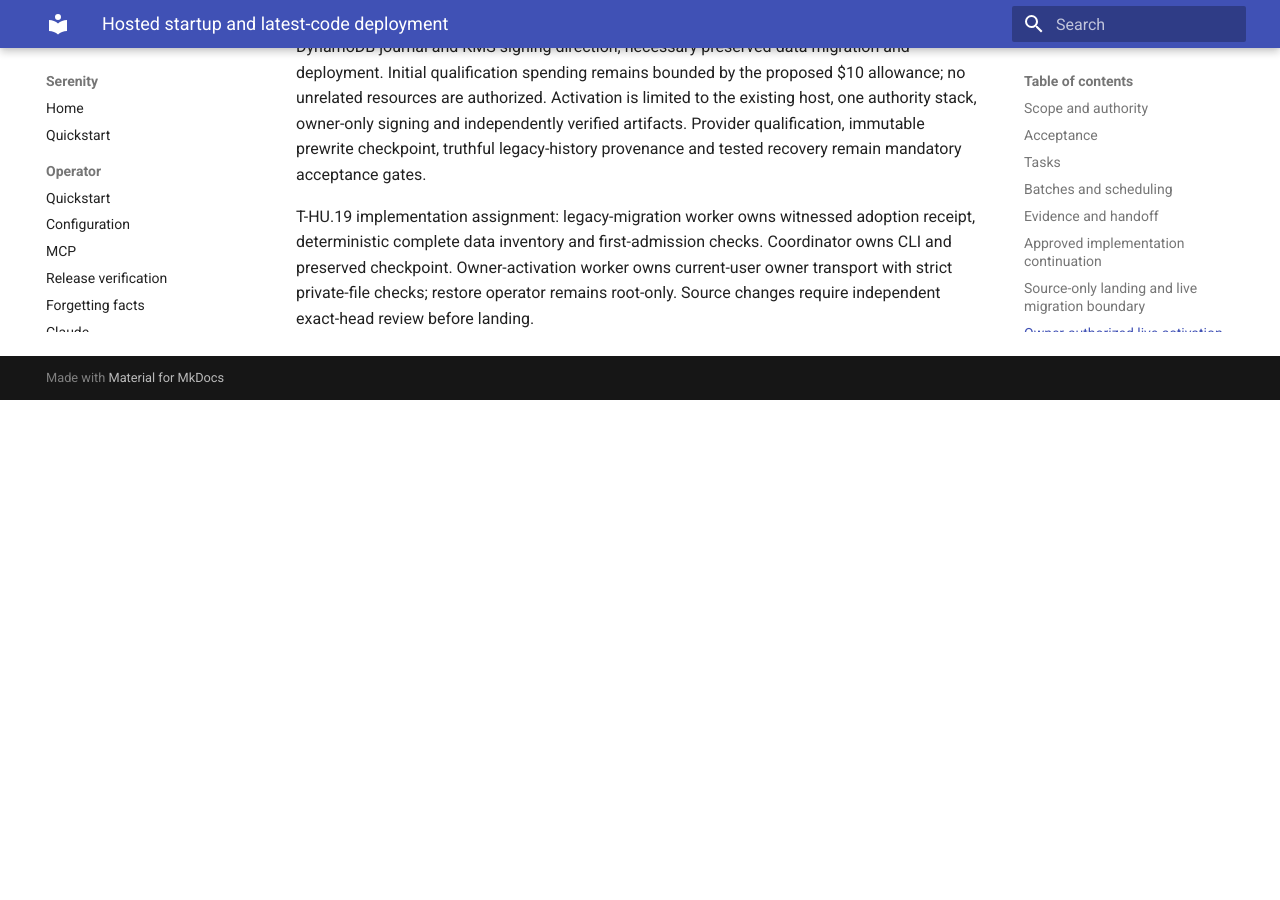
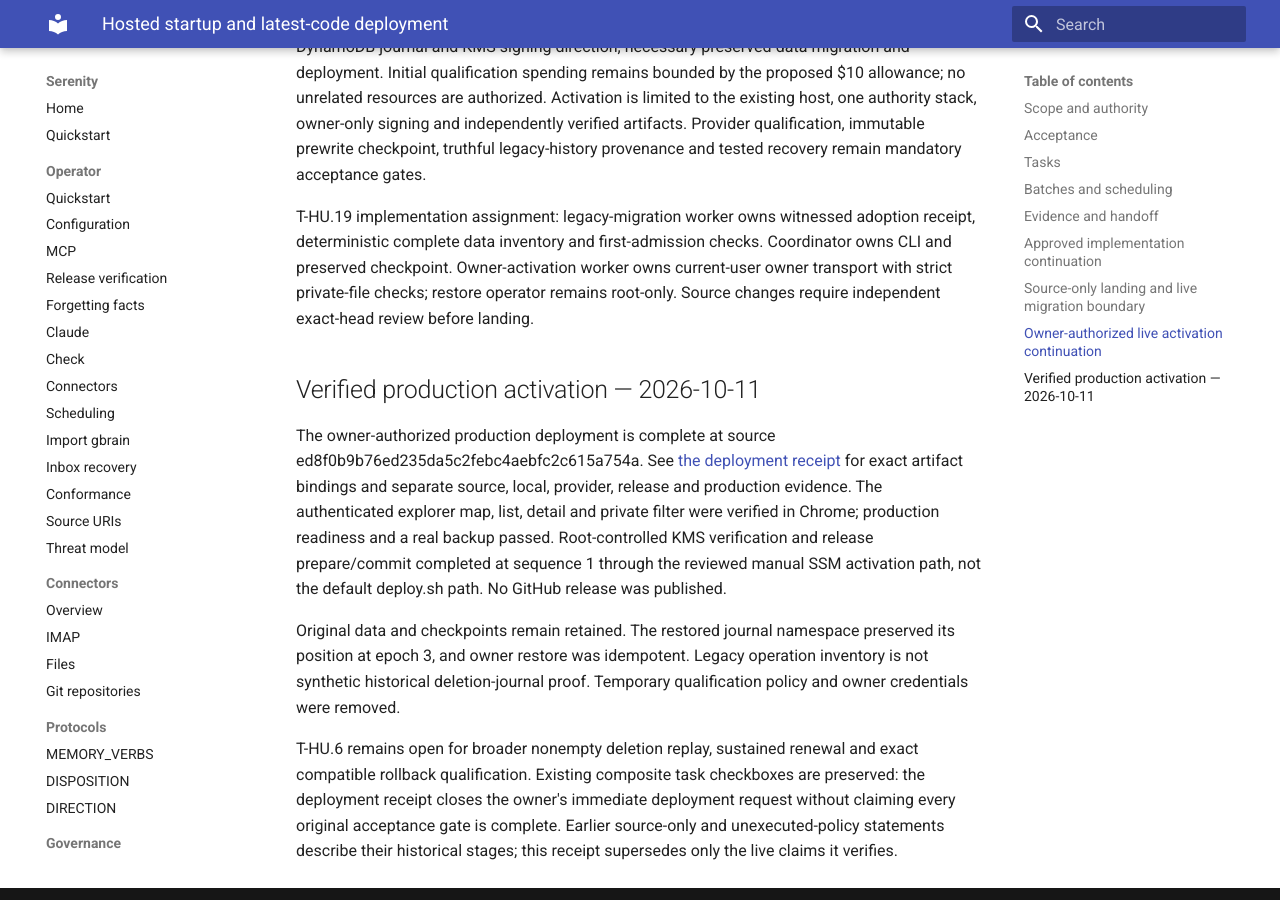
Before and after one commit to sirerun/serenity, an MkDocs documentation site: the page built from docs/plans/hosted-unblock-2026-10-10.md, in a window 1280 px wide and 900 px high, scrolled down 5035 px. Built offline with MkDocs 1.6.1 and Material for MkDocs 9.7.7, drawn with Linux system fonts in a browser that asks for light colours; before the commit the page ends 5435 px from its top, so only the background shows below that.

Commit message:
Record verified hosted production deployment

```diff
--- a/docs/plans/hosted-unblock-2026-10-10.md
+++ b/docs/plans/hosted-unblock-2026-10-10.md
@@ -91,3 +91,27 @@ or a completed bounded provider qualification script.
 On 2026-10-10 the founder stated: ‘I approve. Deploy.’ This accepts live activation of the reviewed DynamoDB journal and KMS signing direction, necessary preserved-data migration and deployment. Initial qualification spending remains bounded by the proposed $10 allowance; no unrelated resources are authorized. Activation is limited to the existing host, one authority stack, owner-only signing and independently verified artifacts. Provider qualification, immutable prewrite checkpoint, truthful legacy-history provenance and tested recovery remain mandatory acceptance gates.
 
 T-HU.19 implementation assignment: legacy-migration worker owns witnessed adoption receipt, deterministic complete data inventory and first-admission checks. Coordinator owns CLI and preserved checkpoint. Owner-activation worker owns current-user owner transport with strict private-file checks; restore operator remains root-only. Source changes require independent exact-head review before landing.
+
+## Verified production activation — 2026-10-11
+
+The owner-authorized production deployment is complete at source
+ed8f0b9b76ed235da5c2febc4aebfc2c615a754a. See
+[the deployment receipt](hosted-deployment-2026-10-11.md) for exact artifact
+bindings and separate source, local, provider, release and production evidence.
+The authenticated explorer map, list, detail and private filter were verified
+in Chrome; production readiness and a real backup passed. Root-controlled
+KMS verification and release prepare/commit completed at sequence 1 through
+the reviewed manual SSM activation path, not the default deploy.sh path.
+No GitHub release was published.
+
+Original data and checkpoints remain retained. The restored journal namespace
+preserved its position at epoch 3, and owner restore was idempotent. Legacy
+operation inventory is not synthetic historical deletion-journal proof.
+Temporary qualification policy and owner credentials were removed.
+
+T-HU.6 remains open for broader nonempty deletion replay, sustained renewal and
+exact compatible rollback qualification. Existing composite task checkboxes
+are preserved: the deployment receipt closes the owner's immediate deployment
+request without claiming every original acceptance gate is complete. Earlier
+source-only and unexecuted-policy statements describe their historical stages;
+this receipt supersedes only the live claims it verifies.
```
Also changed, not shown: docs/plans/hosted-deployment-2026-10-11.md (added, +29 -0 lines).
